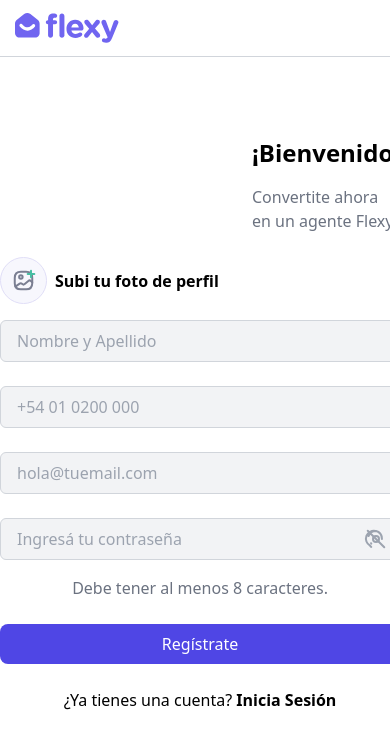
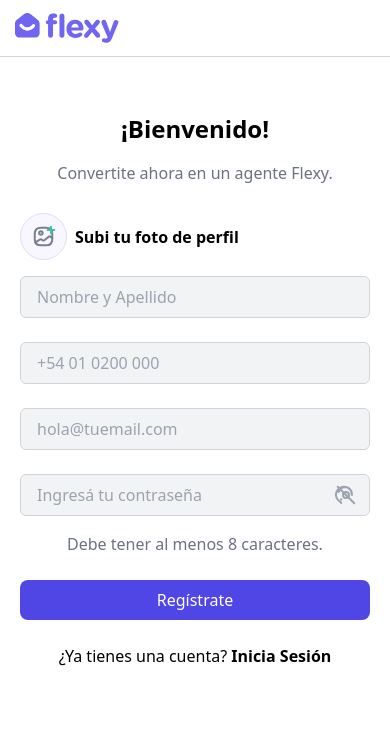
Before and after one commit to SoyHumint/PruebaTecnica-Register-012024, a React (Vite) app: page / in a window 390 px wide. Shown: the top 748 px of the page. Built offline with nearby package versions, Linux system fonts and the light colour scheme; no server answers.

Commit message:
Add modelo mobile incorporado

```diff
--- a/src/Components/Login.jsx
+++ b/src/Components/Login.jsx
@@ -107,14 +107,14 @@ const Login = () => {
           </svg>
         </div>
         <div>
-          <div className="ml-60 pl-3 mb-6 mt-20">
-            <h1 className="text-2xl font-bold mb-4">¡Bienvenido!</h1>
+          <div className="mb-2 mt-14 xl:mb-6 xl:mt-20 text-center xl:text-left xl:pl-60 xl:ml-3">
+            <h1 className="text-2xl font-bold mb-4 ">¡Bienvenido!</h1>
             <h2 className="text-gray-500">
               Convertite ahora en un agente Flexy.
             </h2>
           </div>
 
-          <div>
+          <div className="flex-1 p-5">
             <form className="max-w-md mx-auto">
               <div className="mb-4 flex items-center">
                 <svg
@@ -216,7 +216,7 @@ const Login = () => {
                   placeholder="+54 01 0200 000"
                 />
                 {phoneError && (
-                  <p className="text-red-500">
+                  <p className="text-red-500 text-left">
                     Por favor, introduce un número de teléfono válido.
                   </p>
                 )}
@@ -232,7 +232,7 @@ const Login = () => {
                   placeholder="hola@tuemail.com"
                 />
                 {emailError && (
-                  <p className="text-red-500 text-center">
+                  <p className="text-red-500 ">
                     Por favor, introduce una dirección de correo electrónico
                     válida.
                   </p>
@@ -249,7 +249,7 @@ const Login = () => {
                   placeholder="Ingresá tu contraseña"
                 />
                 {passwordError && (
-                  <p className="text-red-500 text-center">
+                  <p className="text-red-500">
                     Por favor, introduce una password válida.
                   </p>
                 )}
@@ -319,7 +319,7 @@ const Login = () => {
           </div>
         </div>
       </div>
-      <div className=" ">
+      <div className="hidden xl:block">
         <img src="./src/assets/imagen01.png" alt="Imagen de bienvenida" />
       </div>
     </div>
```
